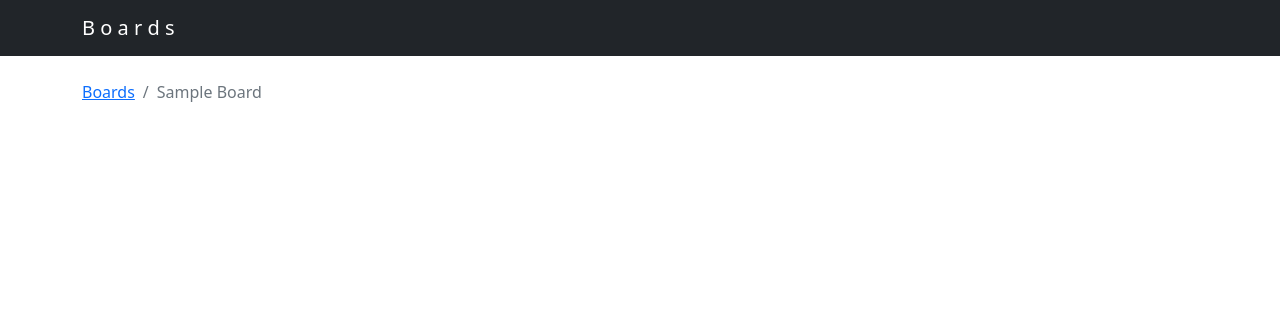
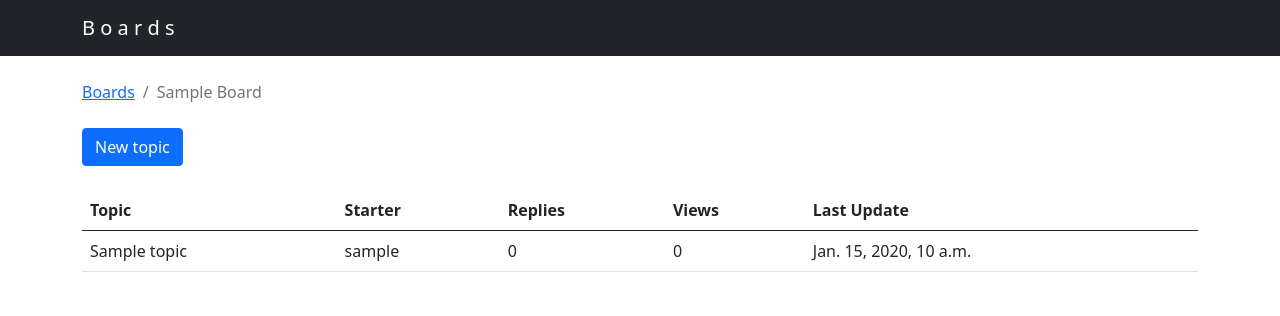
Before and after one commit to kavehkm/Boards, a Django app: page /boards/1 in a window 1280 px wide. Shown: the top 316 px of the page. Run offline with Django 4.2, Linux system fonts and the light colour scheme; tables that the repository leaves empty hold one stand-in row (values such as "Sample post"); some libraries are stand-ins or nearby versions.

Commit message:
update template/topics.html to show list of topics in the board

```diff
--- a/Boards/templates/topics.html
+++ b/Boards/templates/topics.html
@@ -8,4 +8,29 @@
 {% endblock %}
 
 {% block content %}
+<div class="mb-4">
+    <a href="{% url 'new_topic' board.pk %}" class="btn btn-primary">New topic</a>
+</div>
+<table class="table">
+    <thead class="thead-inverse">
+        <tr>
+            <th>Topic</th>
+            <th>Starter</th>
+            <th>Replies</th>
+            <th>Views</th>
+            <th>Last Update</th>
+        </tr>
+    </thead>
+    <tbody>
+        {% for topic in board.topics.all %}
+        <tr>
+            <td>{{ topic.subject }}</td>
+            <td>{{ topic.starter.username }}</td>
+            <td>0</td>
+            <td>0</td>
+            <td>{{ topic.last_updated }}</td>
+        </tr>
+        {% endfor %}
+    </tbody>
+</table>
 {% endblock %}
```
